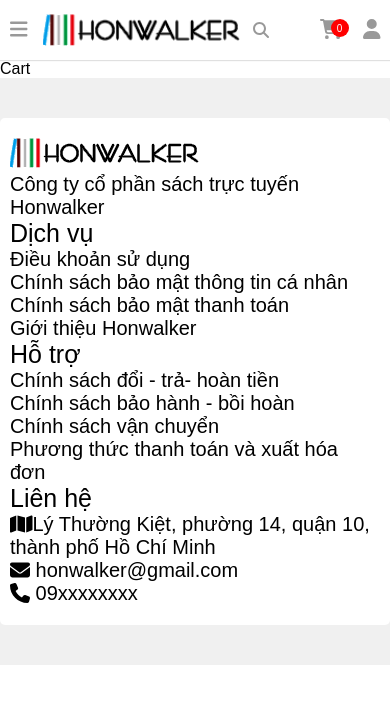
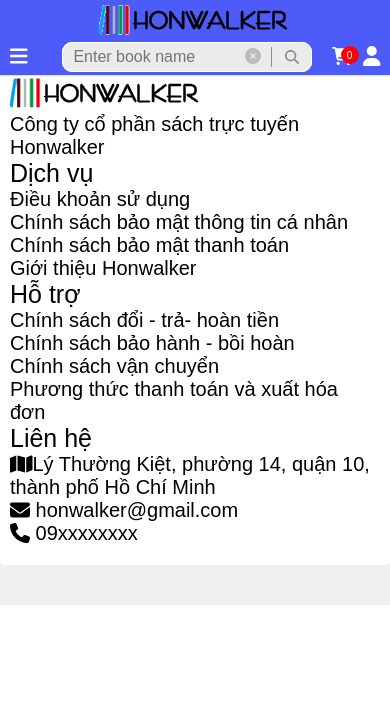
Before and after one commit to thanhdatkiyotaka/honwalker, a React (Create React App) app: page /cart in a window 390 px wide. Shown: the top 704 px of the page. Built offline with nearby package versions, Linux system fonts and the light colour scheme.

Commit message:
Add my project

```diff
--- a/src/App.js
+++ b/src/App.js
@@ -9,7 +9,7 @@
 
 function App() {
   const [isLogin, setLogin] = useState(false)
-  const [isAdmin, setAdmin] = useState(false)
+  const [isAdmin, setAdmin] = useState(true)
   return (
     <UserContext.Provider value={{isLogin, isAdmin}}>
       <BrowserRouter>
--- a/src/component/popper/CartPopper/CartPopper.module.scss
+++ b/src/component/popper/CartPopper/CartPopper.module.scss
@@ -0,0 +1,80 @@
+.wrapper {
+    background: white;
+    border-radius: 5px;
+    padding: 10px 0 50px 0;
+    box-shadow: 0 2px 10px rgb(0 0 0 / 30%);
+    width: 400px;
+    p {
+        text-align: center;
+        padding: 20px;
+    }
+
+    .title {
+        padding: 10px 15px;
+        font-size: 20px;
+        color: rgb(0 0 0 / 50%);
+    }
+}
+
+
+.link {
+    text-decoration: none;
+}
+
+.list-product {
+    display: flex;
+    flex-direction: column;
+}
+.product {
+    padding: 10px 15px;
+    display: flex;
+    height: 50px;
+    font-size: 18px;
+    flex-direction: row;
+    align-items: center;
+    justify-content: space-between;
+    &:hover {
+        background: rgb(0 0 0 / 30%);
+    }
+
+}
+
+.product-face {
+    display: flex;
+    flex-direction: row;
+    align-items: center;
+    img {
+        width: 30px;
+        height: 30px;
+        object-fit: cover;
+        border-radius: 5px;
+    }
+}
+
+.name {
+    color: black;
+    margin-left: 10px;
+    font-size: 16px;
+    white-space: nowrap;
+    overflow: hidden;
+    text-overflow: ellipsis;
+    width: 250px;
+}
+
+.price {
+    color: orangered;
+}
+
+
+.cart-btn {
+    background: red;
+    color: white;
+    padding: 10px;
+    border-radius: 5px;
+    position: fixed;
+    right: 10px;
+    bottom: 10px;
+    &:hover {
+        cursor: pointer;
+    }
+}
--- a/src/component/popper/CartPopper/index.js
+++ b/src/component/popper/CartPopper/index.js
@@ -1,10 +1,47 @@
+/* eslint-disable no-unused-vars */
+import {Link} from 'react-router-dom';
 import className from 'classnames/bind';
 import style from './CartPopper.module.scss';
 const cx = className.bind(style);
 
 function CartPopper() {
+    const products = [
+        {name: 'Date a live',
+        photoUrl: 'https://upload.wikimedia.org/wikipedia/vi/thumb/9/9b/Hanh_trinh_cua_Elaina_quyen_1.png/220px-Hanh_trinh_cua_Elaina_quyen_1.png',
+        price: 80000},
+        {name: 'Date a live',
+        photoUrl: 'https://upload.wikimedia.org/wikipedia/vi/thumb/9/9b/Hanh_trinh_cua_Elaina_quyen_1.png/220px-Hanh_trinh_cua_Elaina_quyen_1.png',
+        price: 80000},
+        {name: 'Date a live, công cha như núi thái sơn, nghĩa mẹ như nước trong nguồn chảy ra',
+        photoUrl: 'https://upload.wikimedia.org/wikipedia/vi/thumb/9/9b/Hanh_trinh_cua_Elaina_quyen_1.png/220px-Hanh_trinh_cua_Elaina_quyen_1.png',
+        price: 80000}
+    ]
     return (
-        <div className={cx('wrapper')}></div>
+        <div className={cx('wrapper')}>
+            <span className={cx('title')}>Giỏ hàng</span>
+            {(!products.length)?
+            (<p>Không có sản phẩm</p>):
+            (<div className={cx('cart')}>
+                <div className={cx('list-product')}>
+                    {products.map((product, index) => {
+                        return (
+                            <Link to='/product' className={cx('link')} key={index}>
+                                <div className={cx('product')}>
+                                    <div className={cx('product-face')}>
+                                        <img alt='' src={product.photoUrl}/>
+                                        <span className={cx('name')}>{product.name}</span>
+                                    </div>
+                                    <span className={cx('price')}>{product.price}</span>
+                                </div>
+                            </Link>
+                        )
+                    })}
+                </div>
+                <Link to='/cart' className={cx('link')}>
+                    <button className={cx('cart-btn')}>Đi đến giỏ hàng</button>
+                </Link>
+            </div>)}
+        </div>
     );
 }
 
--- a/src/component/popper/LoginPopper/LoginPopper.module.scss
+++ b/src/component/popper/LoginPopper/LoginPopper.module.scss
@@ -0,0 +1,44 @@
+.wrapper {
+    width: 150px;
+    box-shadow: 0px 2px 10px rgb(0 0 0 / 30%);
+    display: flex;
+    flex-direction: column;
+    z-index: 1 ;
+    padding: 10px;
+    justify-content: center;
+    border-radius: 10px;
+    background: white;
+    button {
+        display: flex;
+        justify-content: center;
+        padding: 5px 25px;
+        width: 130px;
+        border-radius: 15px;
+        &:hover {
+            cursor: pointer;
+        }
+
+    }
+}
+
+.link {
+    text-decoration: none;
+}
+
+.login {
+    background: red;
+    color: white;
+    text-decoration: none;
+    margin-bottom: 10px;
+    border: 3px solid red;
+    font-weight: 600;
+    font-size: 18px;
+}
+
+.signin {
+    background: white;
+    color: red;
+    border: 3px solid red;
+    font-weight: 600;
+    font-size: 18px;
+}
--- a/src/component/popper/LoginPopper/index.js
+++ b/src/component/popper/LoginPopper/index.js
@@ -7,11 +7,11 @@
 function LoginPopper() {
     return (
         <div className={cx('wrapper')}>
-            <Link>
+            <Link to='/login' className={cx('link')}>
                 <button className={cx('login')}>Login</button>
             </Link>
 
-            <Link to='/login'>
+            <Link to='/login' className={cx('link')}>
                 <button className={cx('signin')}>Sign in</button>
             </Link>
 
--- a/src/layout/components/Header/Header.module.scss
+++ b/src/layout/components/Header/Header.module.scss
@@ -11,11 +11,29 @@
 .inner {
     width: 1200px;
     display: flex;
+    flex-direction: column;
+    justify-content: space-between;
+    align-items: center;
+    height: 100%;
+    padding: 0 10px;
+}
+
+.mobile-logo {
+    display: none;
+    padding-top: 5px;
+    img {
+        height: 30px;
+        object-fit: contain
+    }
+}
+
+.long-header {
+    display: flex;
     flex-direction: row;
     justify-content: space-between;
     align-items: center;
     height: 100%;
-    padding: 0 10px;
+    width: 100%;
 }
 
 .menu-logo {
@@ -28,8 +46,13 @@
     border: none;
     outline: none;
     font-size: 20px;
-    margin-right: 15px;
     color: rgba(0 0 0 /40%);
+    padding: 5px 10px;
+    margin-left: -10px;
+    margin-right: 5px;
+    &:hover{
+        cursor: pointer;
+    }
 }
 
 .logo {
@@ -39,10 +62,7 @@
         height: 45px;
         width: 200px;
         object-fit: contain;
-        &:hover{
-            margin-top: 10px;
-            height: 35px;
-        }
+
     }
 }
 
@@ -54,7 +74,7 @@
 }
 
 .input {
-    width: 300px;
+    width: 370px;
     position: relative;
     height: 40px;
     background: rgba(0 0 0 /8%);
@@ -66,7 +86,7 @@
     border: solid 1px white;
     input {
         height: 30px;
-        padding-right: 60px;
+        padding-right: 70px;
         border: none;
         outline: none;
         background: transparent;
@@ -93,6 +113,7 @@
     color: rgba(0 0 0 /20%);
     background: transparent;
     font-size: 16px;
+    z-index: 2;
 }
 
 .search-btn {
@@ -152,6 +173,9 @@
     outline: none;
     font-size: 20px;
     color: rgba(0 0 0 /40%);
+    &:hover {
+        cursor: pointer;
+    }
 }
 
 .user-info {
@@ -176,7 +200,55 @@
 }
 
 @media (max-width: 750px) {
-    .input {
+    .logo {
         display: none;
     }
+    .wrapper {
+        height: 75px;
+        z-index: 1;
+        position: fixed;
+    }
+    .mobile-logo {
+        display:block;
+    }
+    .inner {
+        background: #4d5bf9;
+    }
+    .menu {
+        color: white;
+    }
+    .cart-btn{
+        color: white;
+        margin-right: 10px;
+        font-size: 18px;
+    }
+    .search{
+        height: 30px;
+        background: white;
+        border-radius: 10px;
+        .input {
+            width: 250px;
+            height: 30px;
+            span {
+                height: 20px;
+            }
+        }
+    }
+
+    .search-btn{
+        font-size: 14px;
+        height: 30px;
+    }
+    .user-btn {
+        color: white;
+    }
+    .user-info {
+        span{
+            display: none;
+        }
+        img {
+            width: 25px;
+            height: 25px;
+        }
+    }
 }
--- a/src/layout/components/Header/index.js
+++ b/src/layout/components/Header/index.js
@@ -3,10 +3,10 @@
 import { useContext } from 'react';
 import { UserContext } from '~/App';
 import Search from '../Search';
-import MenuPopup from '../MenuPopup';
-import CartPopup from '../CartPopup';
-import NonUserPopup from '../NonUserPopup';
-import UserPopup from '../UserPopup';
+import Menu from '../Menu';
+import Cart from '../Cart';
+import NonUser from '../NonUser';
+import User from '../User';
 import className from 'classnames/bind';
 import style from './Header.module.scss';
 
@@ -17,18 +17,23 @@
     return (
         <header className={cx('wrapper')}>
             <div className={cx('inner')}>
+                <Link to='/' className={cx('mobile-logo')}>
+                    <img src={require('~/assets/images/logo.png')} alt='logo'/>
+                </Link>
+                <div className={cx('long-header')}>
                     <div className={cx('menu-logo')}>
-                    <MenuPopup/>
+                        <Menu/>
                         <Link to='/' className={cx('logo')}>
                             <img src={require('~/assets/images/logo.png')} alt='logo'/>
                         </Link>
                     </div>
                     <Search/>
                     <div className={cx('option')}>
-                    <CartPopup/>
+                        <Cart/>
                         {!userStatus.isLogin?
-                    <NonUserPopup/>:
-                    <UserPopup/>}
+                        <NonUser/>:
+                        <User/>}
+                    </div>
                 </div>
             </div>
         </header>
--- a/src/layout/components/Navbar/Navbar.module.scss
+++ b/src/layout/components/Navbar/Navbar.module.scss
@@ -50,10 +50,7 @@
         height: 30px;
         width: 150px;
         object-fit: contain;
-        &:hover{
-            margin-top: 10px;
-            height: 35px;
-        }
+
     }
 }
 
--- a/src/layout/components/NonUserPopup/index.js
+++ b/src/layout/components/NonUser/index.js
@@ -1,5 +1,5 @@
-
 import Tippy from '@tippyjs/react/headless';
+import { Link } from 'react-router-dom';
 import { FontAwesomeIcon } from '@fortawesome/react-fontawesome';
 import { LoginPopper} from '~/component/popper';
 import { faUser } from '@fortawesome/free-solid-svg-icons';
@@ -12,14 +12,17 @@
     return (
         <Tippy
             interactive={true}
+            placement='bottom'
             render={attrs => (
                 <div className="box" tabIndex="-1" {...attrs}>
                     <LoginPopper/>
                 </div>
             )}>
-            <button className={cx('user-btn')}>
-                <FontAwesomeIcon icon={faUser}/>
-            </button>
+            <Link to='/login'>
+                <button className={cx('user-btn')}>
+                    <FontAwesomeIcon icon={faUser}/>
+                </button>
+            </Link>
         </Tippy>
     );
 }
```
Also changed, not shown: src/layout/components/Cart/index.js (renamed from src/layout/components/CartPopup/index.js), src/layout/components/Menu/index.js (renamed from src/layout/components/MenuPopup/index.js), src/layout/components/User/index.js (renamed from src/layout/components/UserPopup/index.js). Lines whose indentation alone changed are shown as unchanged.
